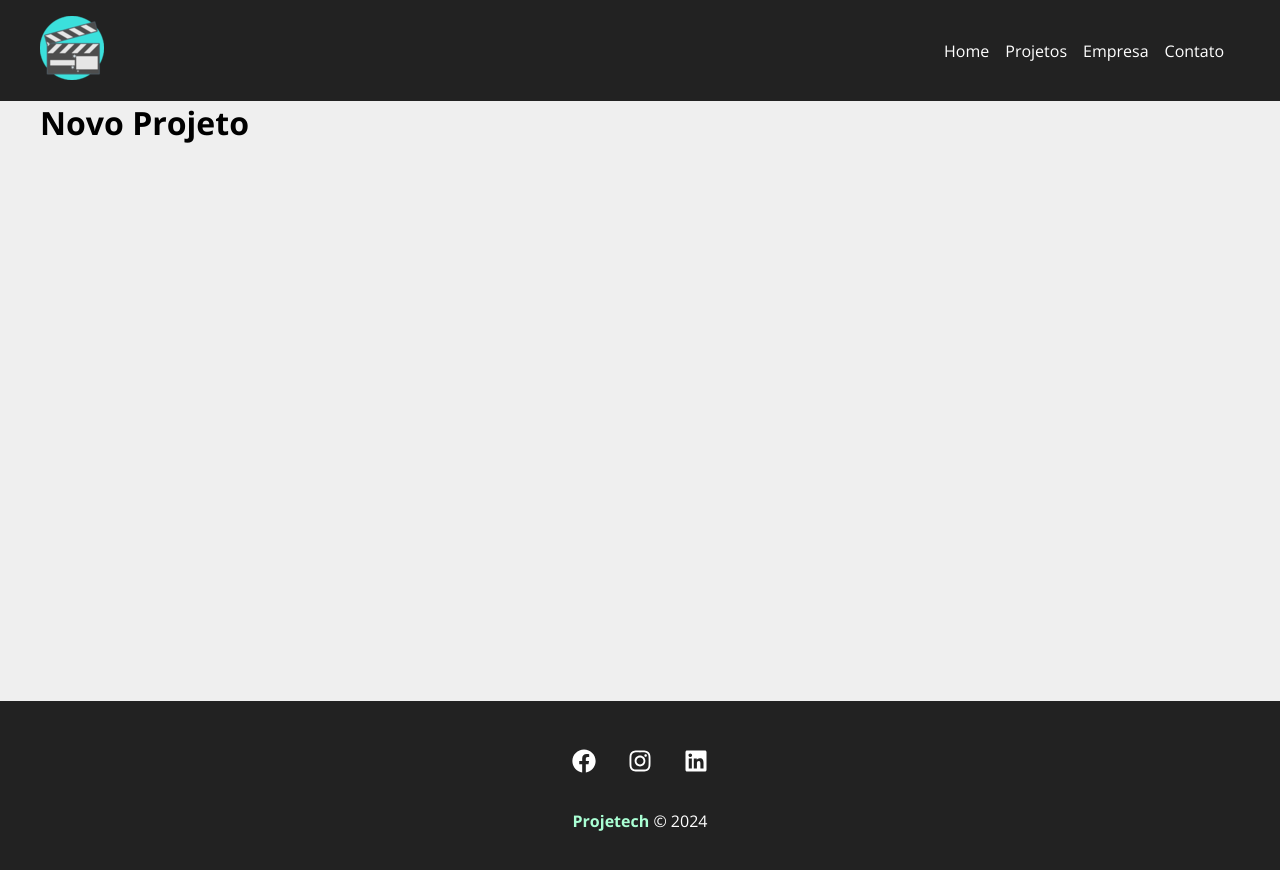
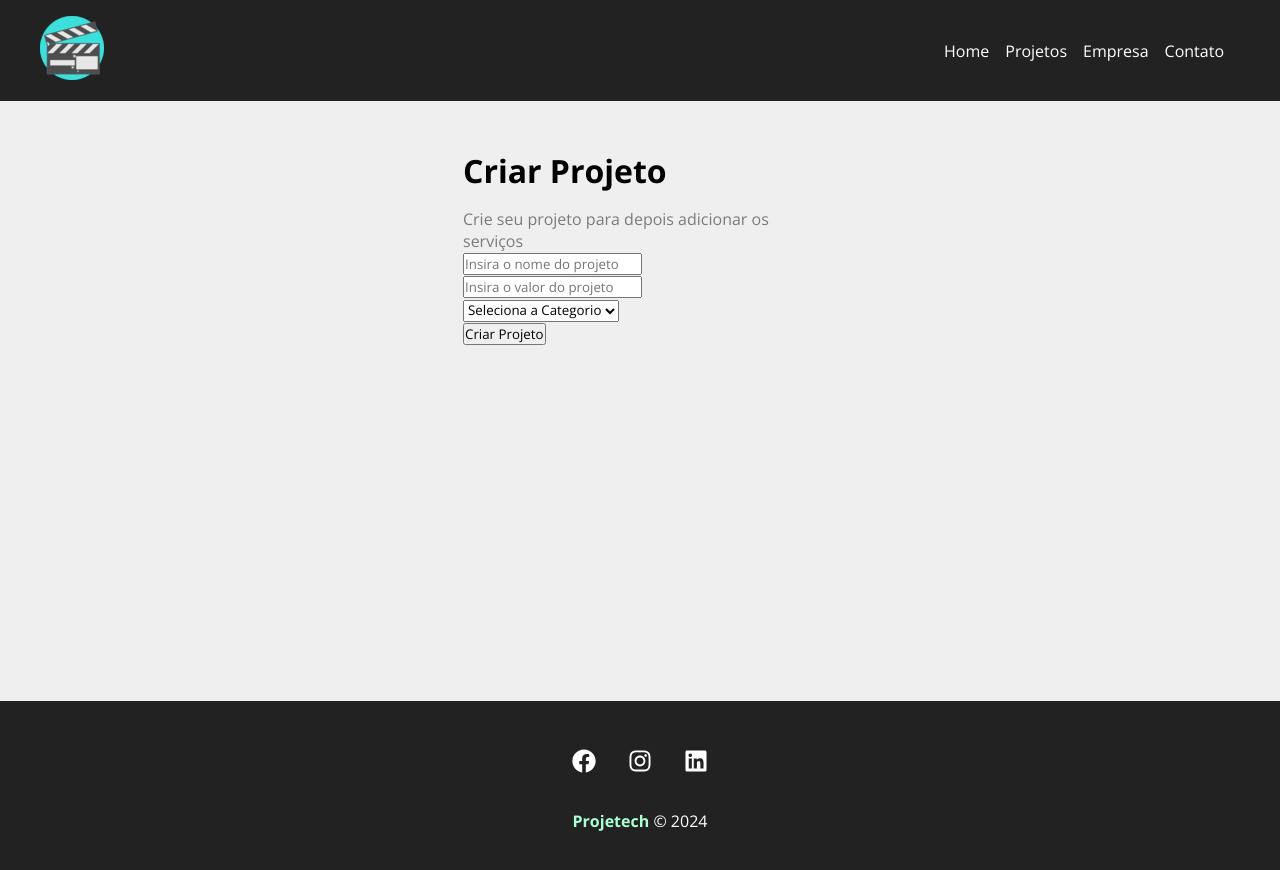
Before and after one commit to guilherme-beloni/myapp, a React (Create React App) app: page /newproject in a window 1280 px wide. Shown: the top 870 px of the page. Built offline with nearby package versions, Linux system fonts and the light colour scheme.

Commit message:
initial_form

```diff
--- a/src/components/pages/NewProject.js
+++ b/src/components/pages/NewProject.js
@@ -1,5 +1,13 @@
+import styles from "./NewProject.module.css";
+import ProjectForm from "../project/ProjectForm.js";
 function NewProject() {
-  return <h1>Novo Projeto</h1>;
+  return (
+    <div className={styles.newproject_container}>
+      <h1>Criar Projeto</h1>
+      <p>Crie seu projeto para depois adicionar os serviços</p>
+      <ProjectForm />
+    </div>
+  );
 }
 
 export default NewProject;
--- /dev/null
+++ b/src/components/pages/NewProject.module.css
@@ -0,0 +1,13 @@
+.newproject_container {
+  width: 450px;
+  margin: 0 auto;
+  padding: 3em;
+}
+
+.newproject_container h1 {
+  margin-bottom: 0.5em;
+}
+
+.newproject_container p {
+  color: #7b7b7b;
+}
--- /dev/null
+++ b/src/components/project/ProjectForm.js
@@ -0,0 +1,23 @@
+function ProjectForm() {
+  return (
+    <form>
+      <div>
+        <input type="text" placeholder="Insira o nome do projeto"></input>
+      </div>
+      <div>
+        <input type="number" placeholder="Insira o valor do projeto"></input>
+      </div>
+      <div>
+        <select name="category_id">
+          <option>Seleciona a Categorio</option>
+        </select>
+      </div>
+      <div>
+        <input type="submit" value="Criar Projeto"></input>
+      </div>
+    </form>
+  );
+}
+
+export default ProjectForm;
+<div></div>;
```
